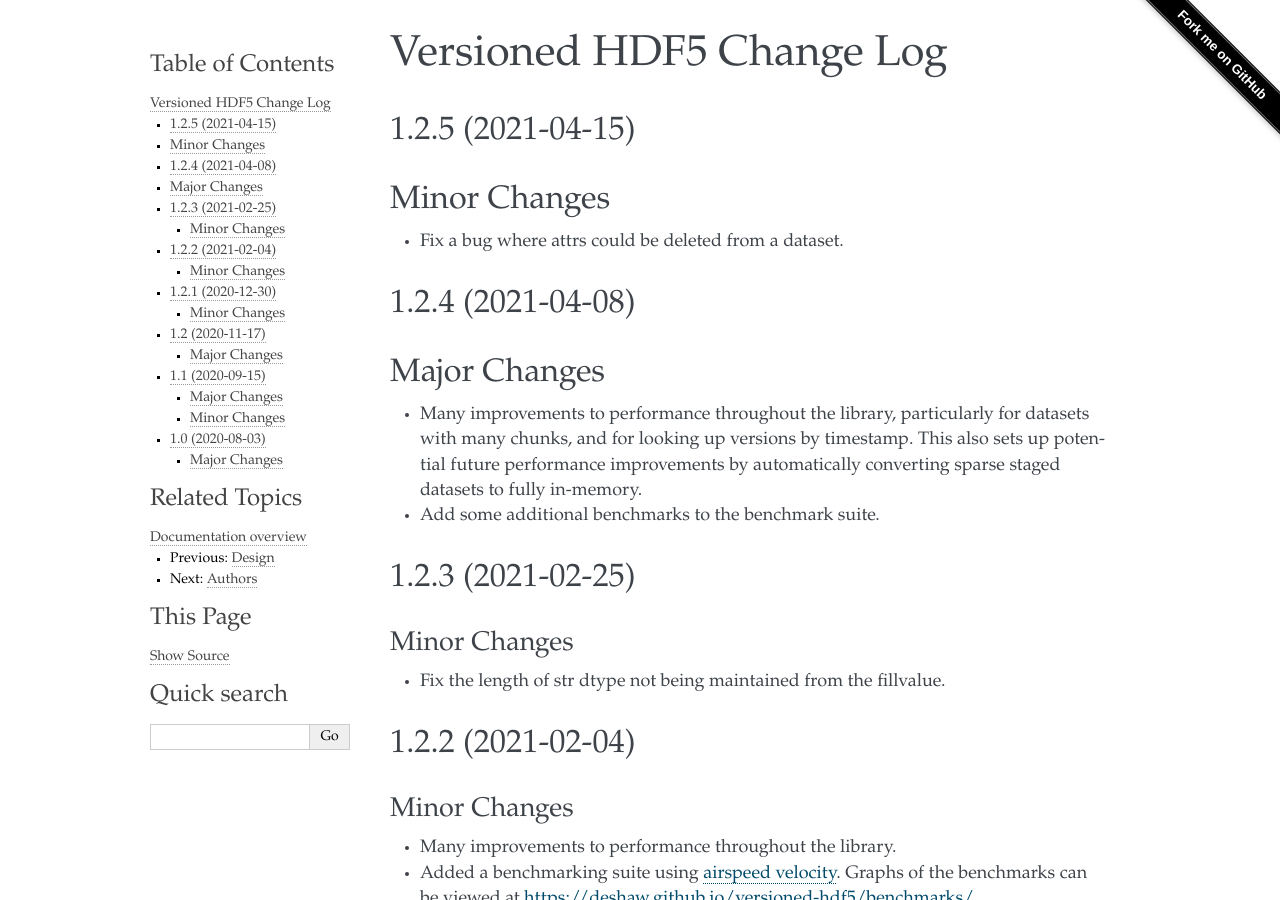
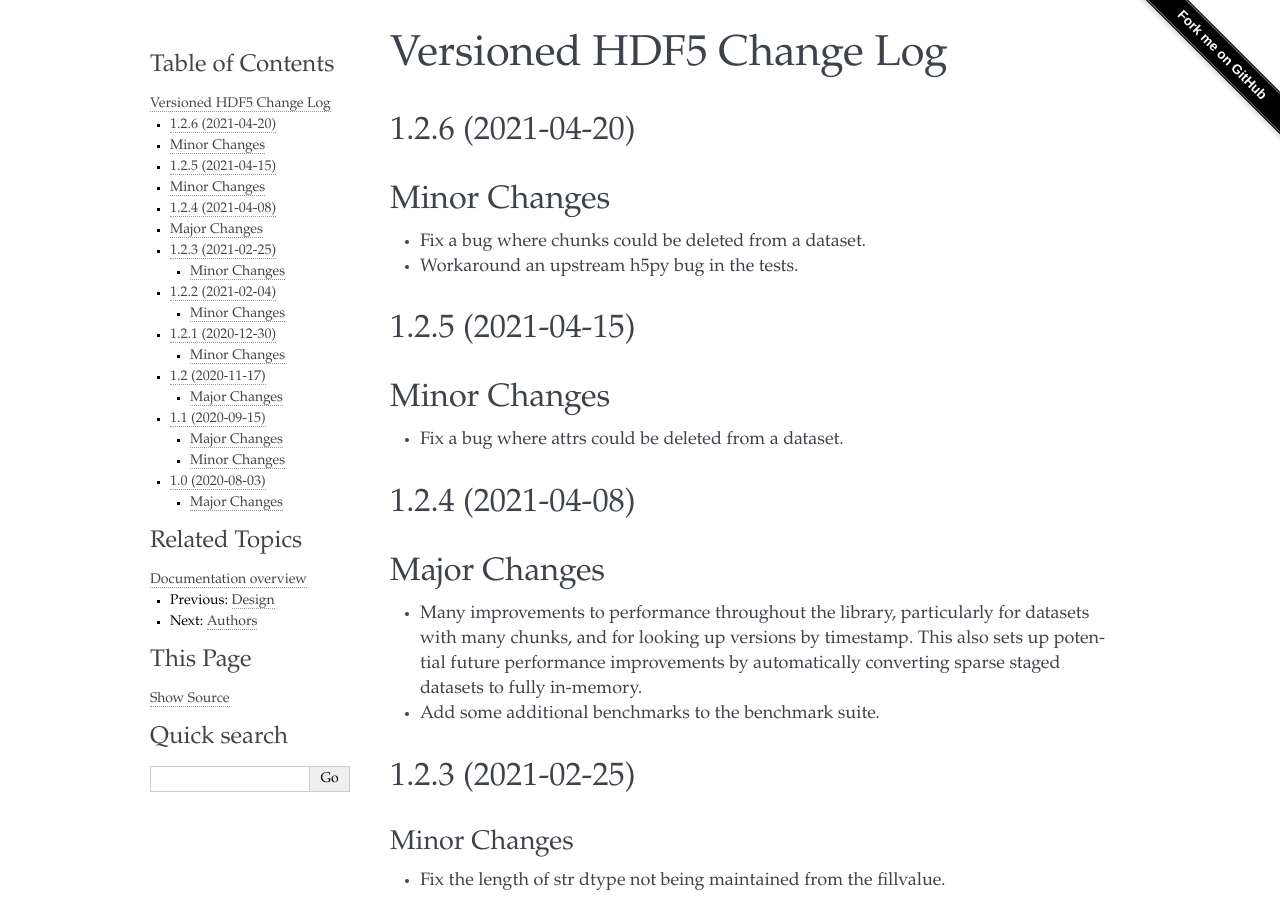
Before and after one commit to deshaw/versioned-hdf5, a Sphinx documentation site: the page built from docs/changelog.md, in a window 1280 px wide and 900 px high. Built offline with Sphinx 7.4.7, drawn with Linux system fonts in a browser that asks for light colours.

Commit message:
Add a changelog for a 1.2.6 release

```diff
--- a/docs/changelog.md
+++ b/docs/changelog.md
@@ -1,5 +1,13 @@
 Versioned HDF5 Change Log
 =========================
+
+## 1.2.6 (2021-04-20)
+
+## Minor Changes
+
+- Fix a bug where chunks could be deleted from a dataset.
+
+- Workaround an upstream h5py bug in the tests.
 
 ## 1.2.5 (2021-04-15)
 
```
